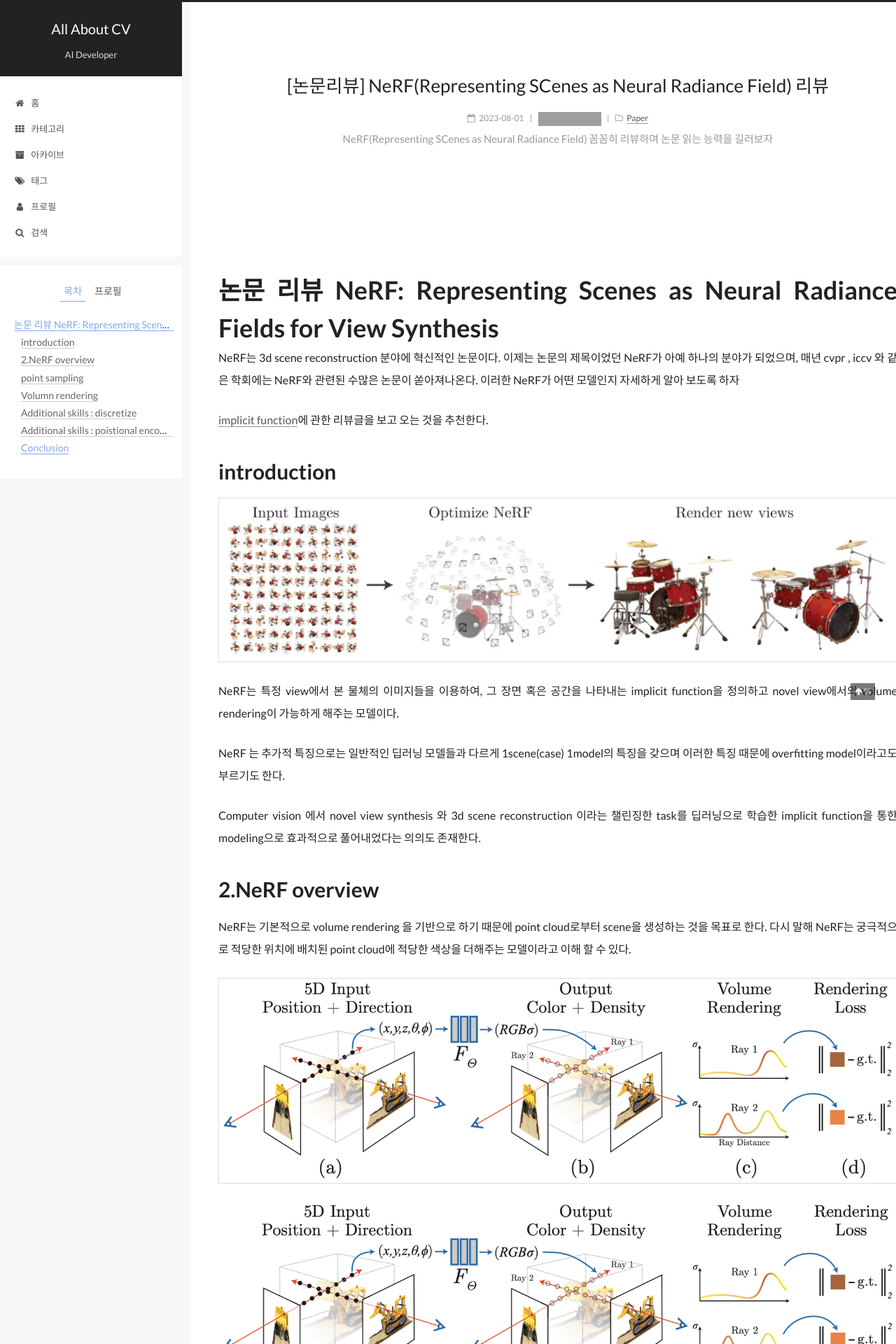
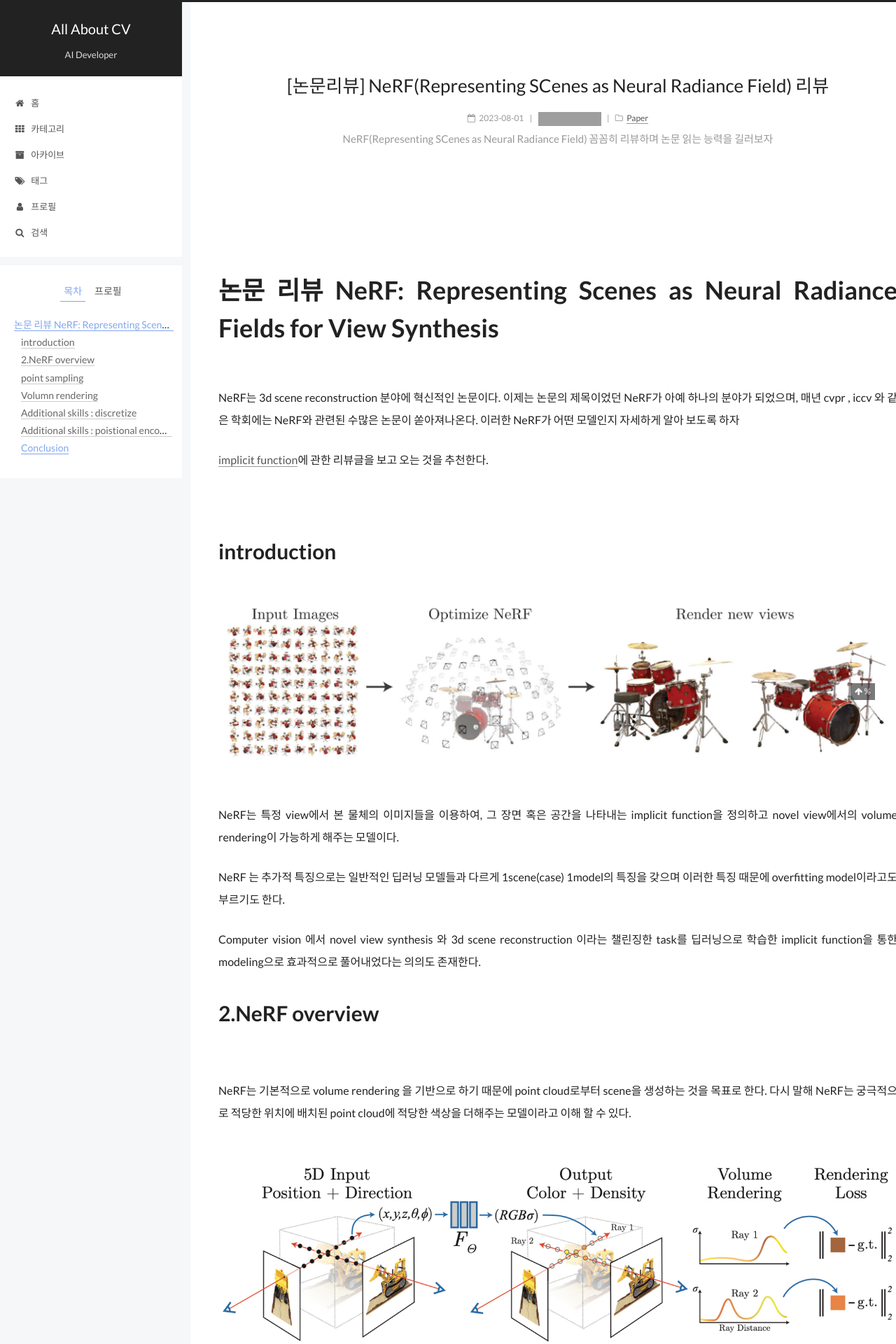
Before and after one commit to donguk071/donguk071.github.io, a Jekyll site: the page built from _posts/2023-08-01-NeRF.md, in a window 1280 px wide. Shown: the top 1920 px of the page at 70% size. Built offline with Jekyll 4.4.1, drawn with Linux system fonts in a browser that asks for light colours; formulas are drawn with MathJax 3; comment, search, counter and statistics services are not loaded; grey boxes are pictures that could not be loaded.

Commit message:
remove boarder

```diff
--- a/_posts/2023-08-01-NeRF.md
+++ b/_posts/2023-08-01-NeRF.md
@@ -18,28 +18,36 @@ use_math: true
 
 # 논문 리뷰 NeRF: Representing Scenes as Neural Radiance Fields for View Synthesis
 
+<br/>
+
 NeRF는 3d scene reconstruction 분야에 혁신적인 논문이다. 이제는 논문의 제목이었던 NeRF가 아예 하나의 분야가 되었으며, 매년 cvpr , iccv 와 같은 학회에는 NeRF와 관련된 수많은 논문이 쏟아져나온다. 이러한 NeRF가 어떤 모델인지 자세하게 알아 보도록 하자
 
 [implicit function](https://donguk071.github.io/liif/%EB%85%BC%EB%AC%B8%EB%A6%AC%EB%B7%B0/2023/04/16/implicit/)에 관한 리뷰글을 보고 오는 것을 추천한다.
 
+<br/>
 
 ## introduction
 
-![Untitled](/assets/post_images/NeRF/Untitled.png)
+<br/>
+<img src="/assets/post_images/NeRF/Untitled.png" style="border:0;">
+<br/>
 
 NeRF는 특정 view에서 본 물체의 이미지들을 이용하여, 그 장면 혹은 공간을 나타내는 implicit function을 정의하고 novel view에서의 volume rendering이 가능하게 해주는 모델이다.
 
 NeRF 는 추가적 특징으로는 일반적인 딥러닝 모델들과 다르게 1scene(case) 1model의 특징을 갖으며 이러한 특징 때문에 overfitting model이라고도 부르기도 한다.
 
 Computer vision 에서 novel view synthesis 와 3d scene reconstruction 이라는 챌린징한 task를 딥러닝으로 학습한 implicit function을 통한 modeling으로 효과적으로 풀어내었다는 의의도 존재한다.
+<br/>
 
 ## 2.NeRF overview
 
+<br/>
+
 NeRF는 기본적으로 volume rendering 을 기반으로 하기 때문에 point cloud로부터 scene을 생성하는 것을 목표로 한다. 다시 말해 NeRF는 궁극적으로 적당한 위치에 배치된 point cloud에  적당한 색상을 더해주는 모델이라고 이해 할 수 있다.
 
-![Untitled](/assets/post_images/NeRF/Untitled%201.png)
-
+<br/>
 <img src="/assets/post_images/NeRF/Untitled%201.png" style="border:0;">
+<br/>
 
 NeRF 학습에 전체적인 model flow는 위와 같다.
 
@@ -50,12 +58,17 @@ NeRF 학습에 전체적인 model flow는 위와 같다.
 위 과정을 대략 50000 iteration 이상 반복한다면 완벽한 pointcloud가 생성, 최종적으로 다양한 novel view에서의 volumn rendering된 영상을 얻을 수 있다.
 
 이후 내용은 point sampling과 volumn rendering 부분으로 나누어서 설명하겠다. 하지만 두 network는 분리된 작업이 아닌 MLP학습 과정에 동시 업데이트되는 부분이다.
+<br/>
 
 ## point sampling
 
+<br/>
+
 NeRF를 소개하면서 적당한 위치에 point cloud를 생성하고 point에 적절한 색상과 투과도를 정해주는 모델이라고 설명하였다. 해당 관점에서 적당한 위치에 point cloud를 생성하는 방법 먼저 설명을 해보도록 하겠다.
 
-![Untitled](/assets/post_images/NeRF/Untitled%202.png)
+<br/>
+<img src="/assets/post_images/NeRF/Untitled%202.png" style="border:0;">
+<br/>
 
 Point 배치 즉 ray상의 point를 sampling하기 위해 coarse와 fine network가 존재합니다.
 
@@ -69,15 +82,23 @@ Fine network :  추출된 point 중 point density(σ) 값이 높은 point를 주
 
 σ값이 높다면 주변에 물체의 경계가 있을 가능성이 높기 때문 추가적으로 주변점을 sampling 하는 과정을 거친다.
 
+<br/>
+
 ## Volumn rendering
+
+<br/>
 
 다음은 sampling된 point에 색상 및 투과도를 학습하고 volumn rendering을 진행하는 수식을 알아보겠다.
 
-![Untitled](/assets/post_images/NeRF/Untitled%203.png)
+<br/>
+<img src="/assets/post_images/NeRF/Untitled%203.png" style="border:0;">
+<br/>
 
 NeRF가 적당한 RGBσ 값을 구하는 과정은 위와 같다. NeRF는 위와 같은 수식을 통해 RGBσ를 구하고 volumn rendering을 진행한다. 먼저 t는 각각의 ray에서 sampling된 point를 의미하며, 각 point는 앞서 설명한것과 같이 coarse와 fine network를 거쳐 추출된다.
 
-![Untitled](/assets/post_images/NeRF/Untitled%204.png)
+<br/>
+<img src="/assets/post_images/NeRF/Untitled%204.png" style="border:0;">
+<br/>
 
 다음으로 Ray를 정의하는 함수를 보자
 
@@ -85,20 +106,27 @@ Orientation 과 direction은 카메라 별로 공유된다. O는 카메라 trans
 
 * t는 정확히는 rendering 거리 혹은 point를 생성할 거리정보를 의미 결국 point의 거리정보
 
-![Untitled](/assets/post_images/NeRF/Untitled%205.png)
+<br/>
+<img src="/assets/post_images/NeRF/Untitled%205.png" style="border:0;">
+<br/>
 
 T(transmittance) 즉 point 까지의 누적 투과도를 의미한다. ray가 현재 물체가 있는 지점까지 도달할 확률 혹은 빈공간일 확률로 생각할 수도 있다.
 
 ray가 되면서 앞부분 밀도혹은 누적투과도함수 T 의 결과가 크면 이후 포인트 학습에 큰 영향을 주지 않도록 설계되어있다.
 
-![Untitled](/assets/post_images/NeRF/Untitled%206.png)
+<br/>
+<img src="/assets/post_images/NeRF/Untitled%206.png" style="border:0;">
+<br/>
 
 quary point (t)까지의 누적 투과도로 해당 색상을 얼마나 사용할지 계산한다.
 최종 rendering되는 색상은 (누적투과도 x 현지점에투과도 x 현지점color값)
+<br/>
 
 ## Additional skills : discretize
 
-![Untitled](/assets/post_images/NeRF/Untitled%207.png)
+<br/>
+<img src="/assets/post_images/NeRF/Untitled%207.png" style="border:0;">
+<br/>
 
 마지막으로 전체적인 흐름을 파악하자면 volume rendering시 한 픽셀에 대하여  quary pixel의 색상을 정하기 위해 ray상 모든 point의 누적 투과도를 이용하여 point별 색상을 얼마나 사용할지 계산하는 과정을 거쳐 최종적인 pixel의 색상을 결정한다. 즉, 누적투과도 x 현지점에투과도 x 현지점color값으로 이루어지고 이 계산식으로 총 transmittance, density($\sigma$ ), color($c$) 총 3개의 함수로 분리되어 하나의 implicit function을 이룬다고 볼수있다.
 
@@ -106,9 +134,13 @@ quary point (t)까지의 누적 투과도로 해당 색상을 얼마나 사용
 
 해당 방법을 위해 Optical Models for Direct Volume Rendering(1995) 논문을 인용하여 아래와 같은 수식으로 변환한다.
 
+<br/>
+
 ## Additional skills : poistional encoding
 
-![Untitled](/assets/post_images/NeRF/Untitled%208.png)
+<br/>
+<img src="/assets/post_images/NeRF/Untitled%208.png" style="border:0;">
+<br/>
 
 MLP model(Implicit function)이 어케 학습되는지 보자면, 10개의 sin,cos 주파수를 이용하여 input x,y,z 정보를 차원 팽창한다.(푸리에변환) 결과 60차원으로 팽창하였다. $(\theta,\phi)$ 또한 마찬가지로 이러한 과정을 거쳐 MLP의 input으로 사용된다. 이 기법은 transformer에 postional encoding과 같기 때문에 해당 네이밍을 가져다 사용한것 같다. 하지만 그 역할은 transformer 에 그것과 다르다.
 
```
